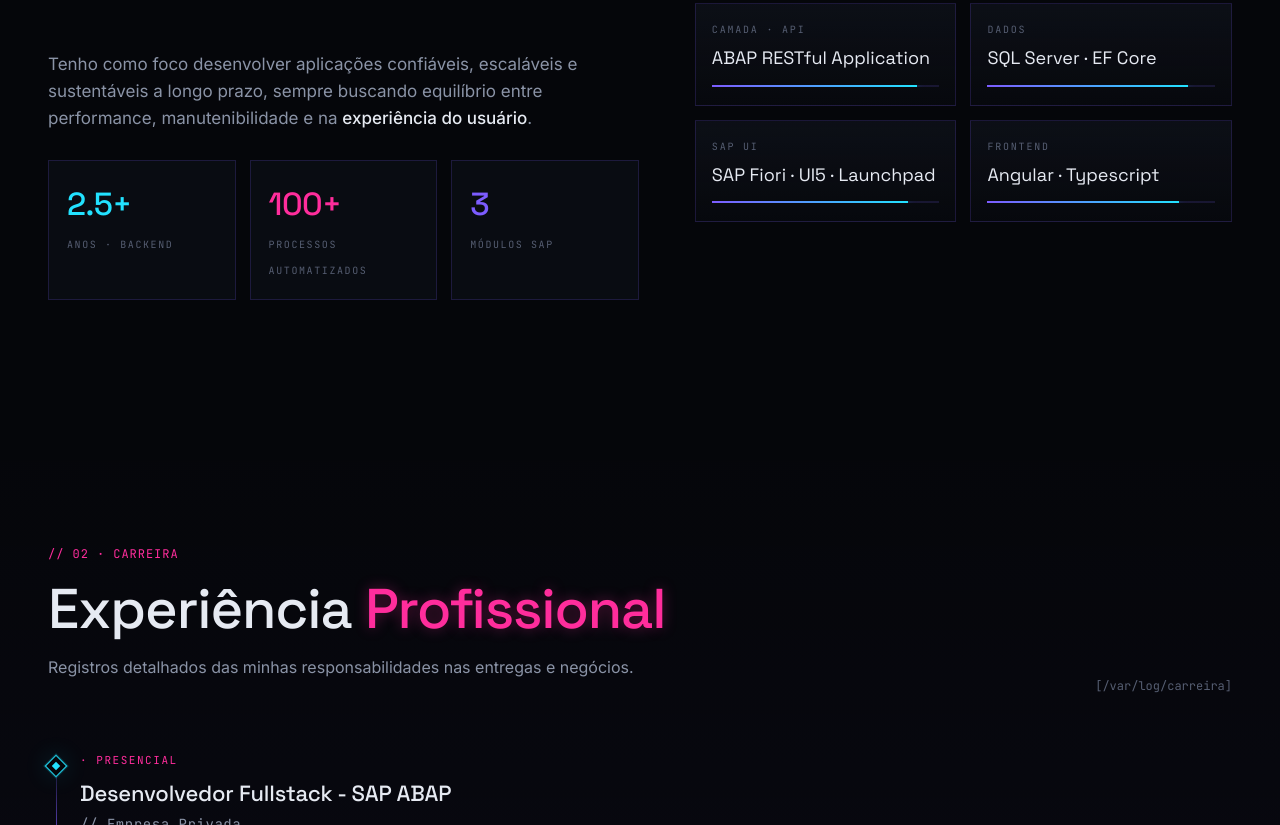
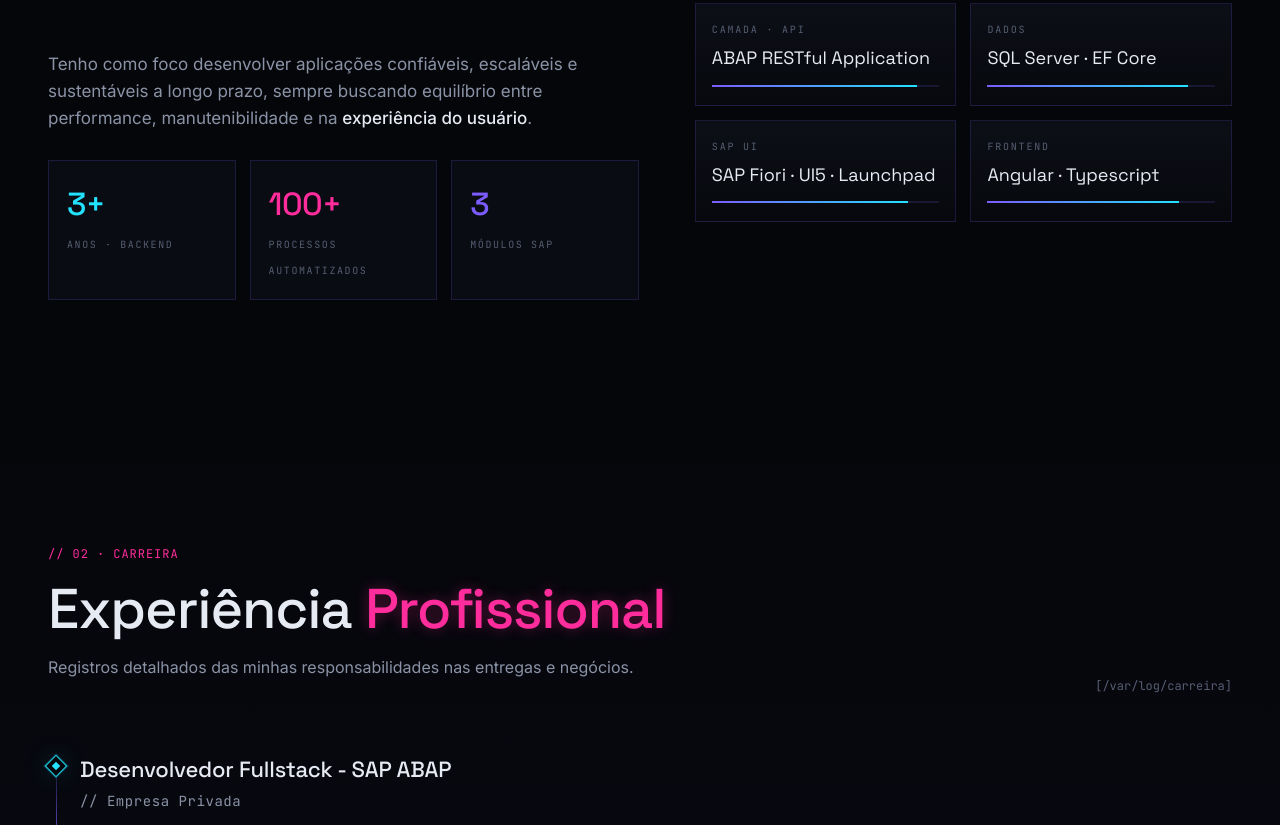
Before and after one commit to Rickccastro/rick-cv, a plain HTML site: page index-pt.html in a window 1280 px wide. Shown: the part 1331-2156 px from the top of the page. Drawn offline with Linux system fonts and the light colour scheme.

Commit message:
refactor: remocao do local
Co-Authored-By: Claude Opus 4.8 <noreply@anthropic.com>

```diff
--- a/index-pt.html
+++ b/index-pt.html
@@ -177,7 +177,7 @@
             </div>
             <div class="metrics" role="list">
               <div class="metric" role="listitem">
-                <b>2.5+</b><span>ANOS · BACKEND</span>
+                <b>3+</b><span>ANOS · BACKEND</span>
               </div>
               <div class="metric" role="listitem">
                 <b>100+</b><span>PROCESSOS AUTOMATIZADOS</span>
@@ -270,7 +270,7 @@
 
         <div class="timeline">
           <article class="tl-item reveal">
-            <div class="tl-meta">· Presencial</div>
+          <!--  <div class="tl-meta">· Presencial</div> -->
             <h3 class="tl-title">Desenvolvedor Fullstack - SAP ABAP</h3>
             <div class="tl-company">// Empresa Privada</div>
 
@@ -328,7 +328,7 @@
           </article>
 
           <article class="tl-item reveal">
-            <div class="tl-meta">· Híbrido</div>
+           <!-- <div class="tl-meta">· Híbrido</div>  -->
             <h3 class="tl-title">Desenvolvedor Fullstack - .NET</h3>
             <div class="tl-company">// Empresa Privada</div>
 
```
Also changed, not shown: index-en.html (+1 -1 lines).
